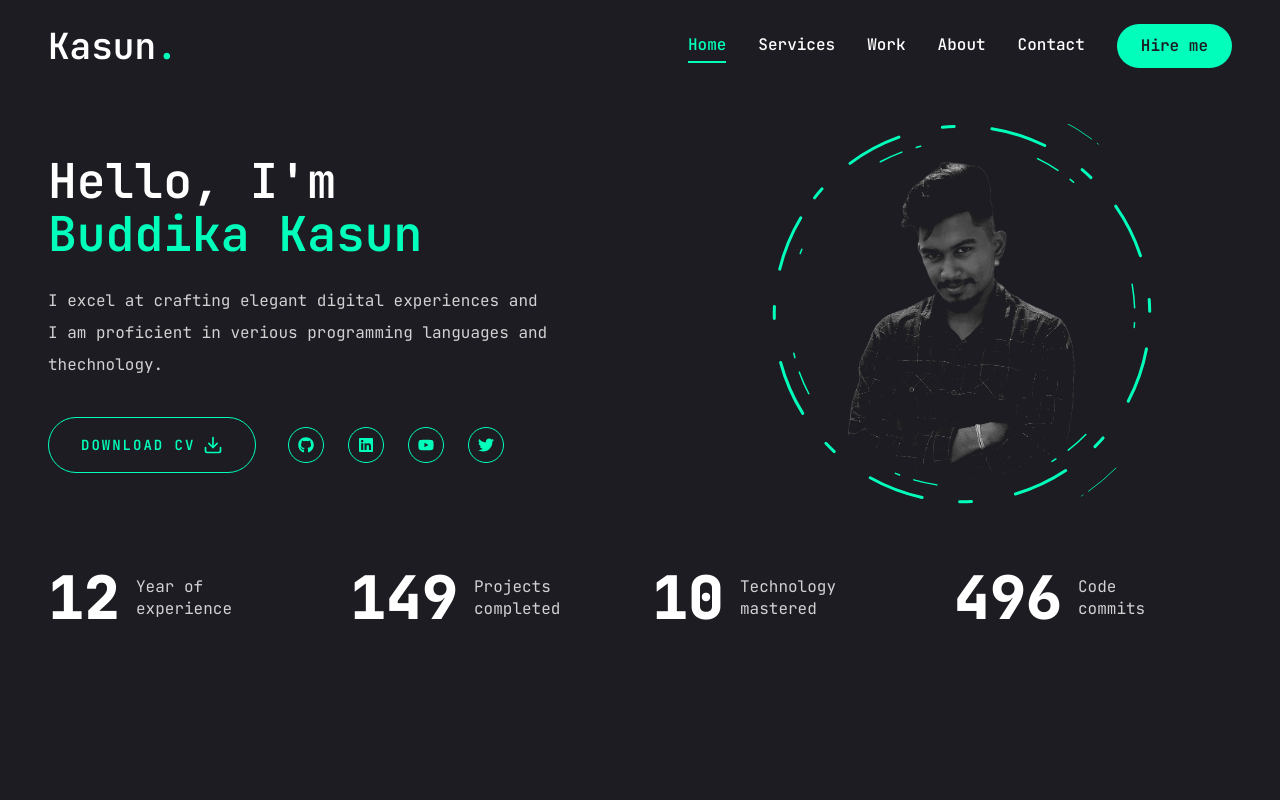
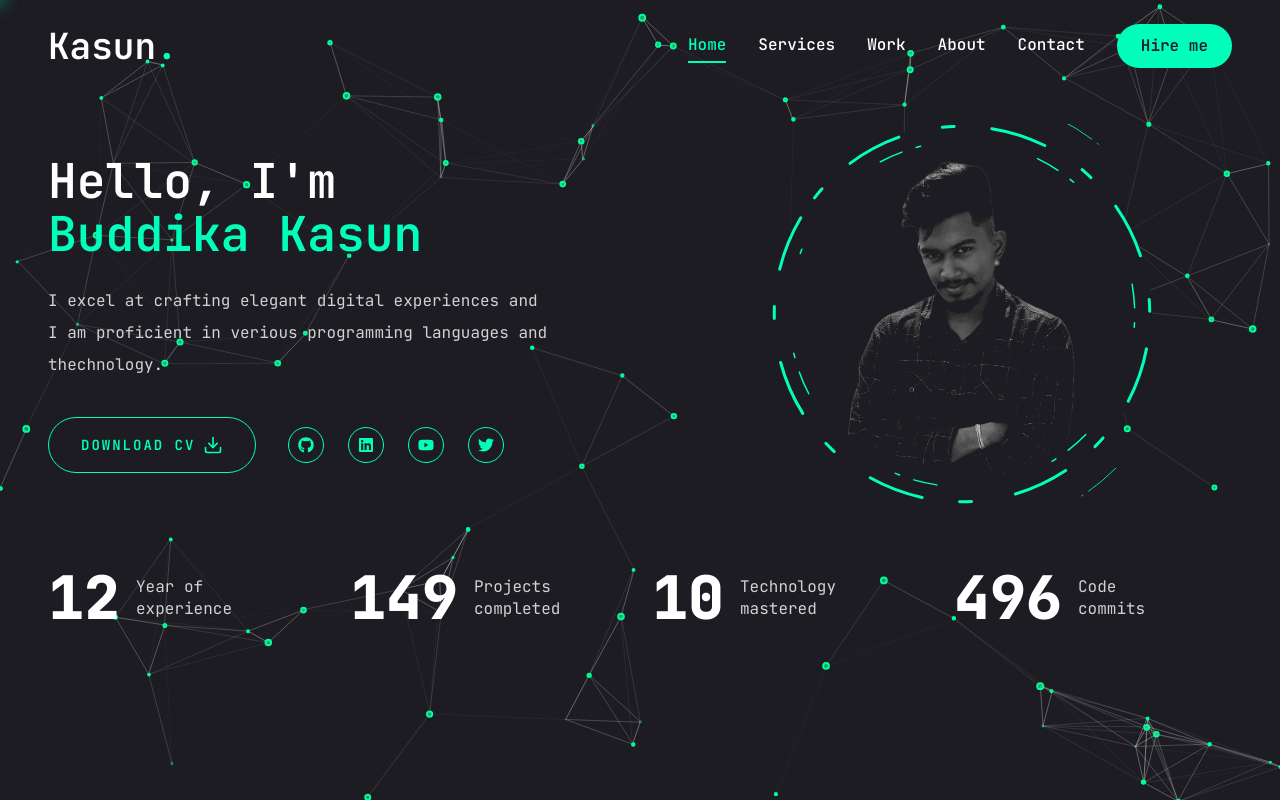
Before and after one commit to Chamika25/Portfolio, a Next.js app: page / in a window 1280 px wide. Built offline with nearby package versions, Linux system fonts and the light colour scheme.

Commit message:
Add particales bg & custom cursor

```diff
--- a/app/layout.jsx
+++ b/app/layout.jsx
@@ -5,6 +5,8 @@ import "./globals.css";
 import Header from '@/components/Header';
 import PageTransition from '@/components/pageTransition';
 import StairTransition from '@/components/StairTransition';
+import ParticlesBackground from '@/components/ParticlesBackground';
+import CustomCursor from '@/components/CustomCursor';
 
 const jetbrainsMono = JetBrains_Mono({
   subsets: ["latin"],
@@ -21,6 +23,8 @@ export default function RootLayout({ children }) {
   return (
     <html lang="en">
       <body className={jetbrainsMono.variable} >
+        <ParticlesBackground />
+        <CustomCursor />
         <Header />
         <StairTransition />
         <PageTransition>
```
